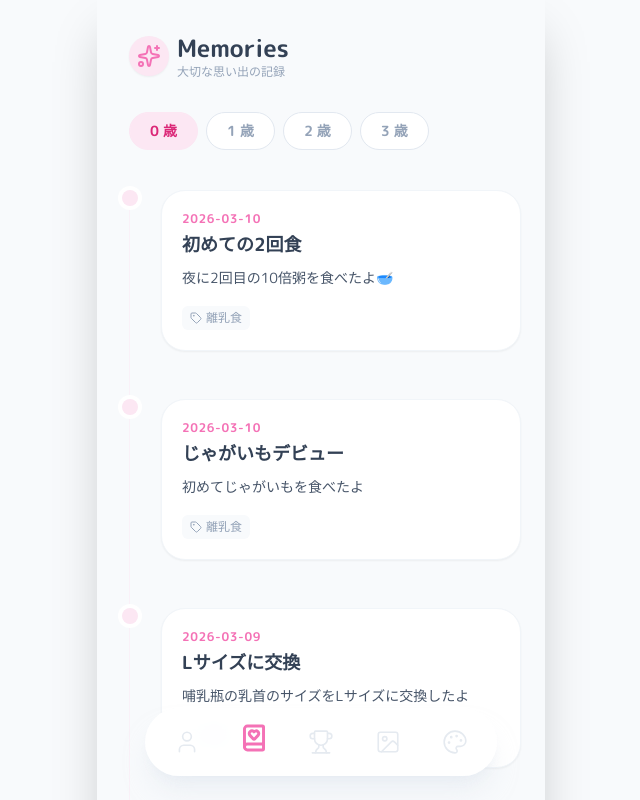
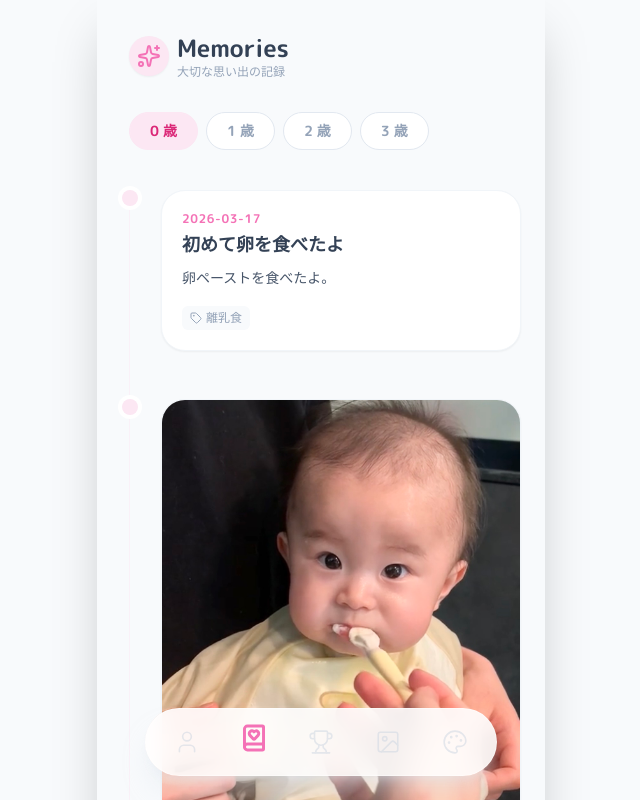
Before and after one commit to ika2kan-fjyu/baby-portfolio-dev, a React (Vite) app: page /memories in a window 1280 px wide. Shown: the top 800 px of the page, without its empty margins (319-959 px from the left). Built offline with nearby package versions, Linux system fonts and the light colour scheme.

Commit message:
実績と記録を更新

```diff
--- a/src/data/data.js
+++ b/src/data/data.js
@@ -113,8 +113,8 @@ export const achievementsData = [
         id: "milk-240ml",
         category: "food",
         title: "ミルクを一度に240ml飲んだ",
-        date: "",
-        isUnlocked: false,
+        date: "2026-03-16",
+        isUnlocked: true,
         icon: "🍼"
     },
     {
@@ -129,16 +129,16 @@ export const achievementsData = [
         id: "baby-7okayu",
         category: "food",
         title: "7倍粥を食べた",
-        date: "",
-        isUnlocked: false,
+        date: "2026-03-14",
+        isUnlocked: true,
         icon: "🍚"
     },
     {
         id: "baby-5okayu",
         category: "food",
         title: "5倍粥を食べた",
-        date: "",
-        isUnlocked: false,
+        date: "2026-03-12",
+        isUnlocked: true,
         icon: "🍚"
     },
     {
@@ -190,20 +190,28 @@ export const achievementsData = [
         icon: "🥦"
     },
     {
+        id: "baby-spinach",
+        category: "food",
+        title: "ほうれん草を食べた",
+        date: "",
+        isUnlocked: false,
+        icon: "🥬"
+    },
+    {
+        id: "baby-corn",
+        category: "food",
+        title: "とうもろこしを食べた",
+        date: "",
+        isUnlocked: false,
+        icon: "🌽"
+    },
+    {
         id: "baby-egg",
         category: "food",
-        title: "卵黄を食べた",
-        date: "",
-        isUnlocked: false,
+        title: "全卵を食べた",
+        date: "2026-03-17",
+        isUnlocked: true,
         icon: "🍳"
-    },
-    {
-        id: "baby-allegg",
-        category: "food",
-        title: "全卵を食べた",
-        date: "",
-        isUnlocked: false,
-        icon: "🥚"
     },
     {
         id: "baby-white-fish",
@@ -225,8 +233,8 @@ export const achievementsData = [
         id: "baby-tofu",
         category: "food",
         title: "豆腐を食べた",
-        date: "",
-        isUnlocked: false,
+        date: "2026-03-14",
+        isUnlocked: true,
         icon: "🥣"
     },
     {
@@ -317,6 +325,22 @@ export const achievementsData = [
 
 export const memoriesData = [
     {
+        id: 2026031701,
+        date: "2026-03-17",
+        title: "初めて卵を食べたよ",
+        description: "卵ペーストを食べたよ。",
+        tags: ["離乳食"],
+        image: ""
+    },
+    {
+        id: 2026031401,
+        date: "2026-03-14",
+        title: "初めて豆腐を食べたよ",
+        description: "豆腐ペーストを食べたよ。",
+        tags: ["離乳食"],
+        image: "/memories/20260314.jpg"
+    },
+    {
         id: 2026031002,
         date: "2026-03-10",
         title: "初めての2回食",
@@ -330,7 +354,7 @@ export const memoriesData = [
         title: "じゃがいもデビュー",
         description: "初めてじゃがいもを食べたよ",
         tags: ["離乳食"],
-        image: ""
+        image: "/memories/20260310.jpg"
     },
     {
         id: 2026030901,
```
Also changed, not shown: public/memories/20260310.jpg (added), public/memories/20260314.jpg (added).
